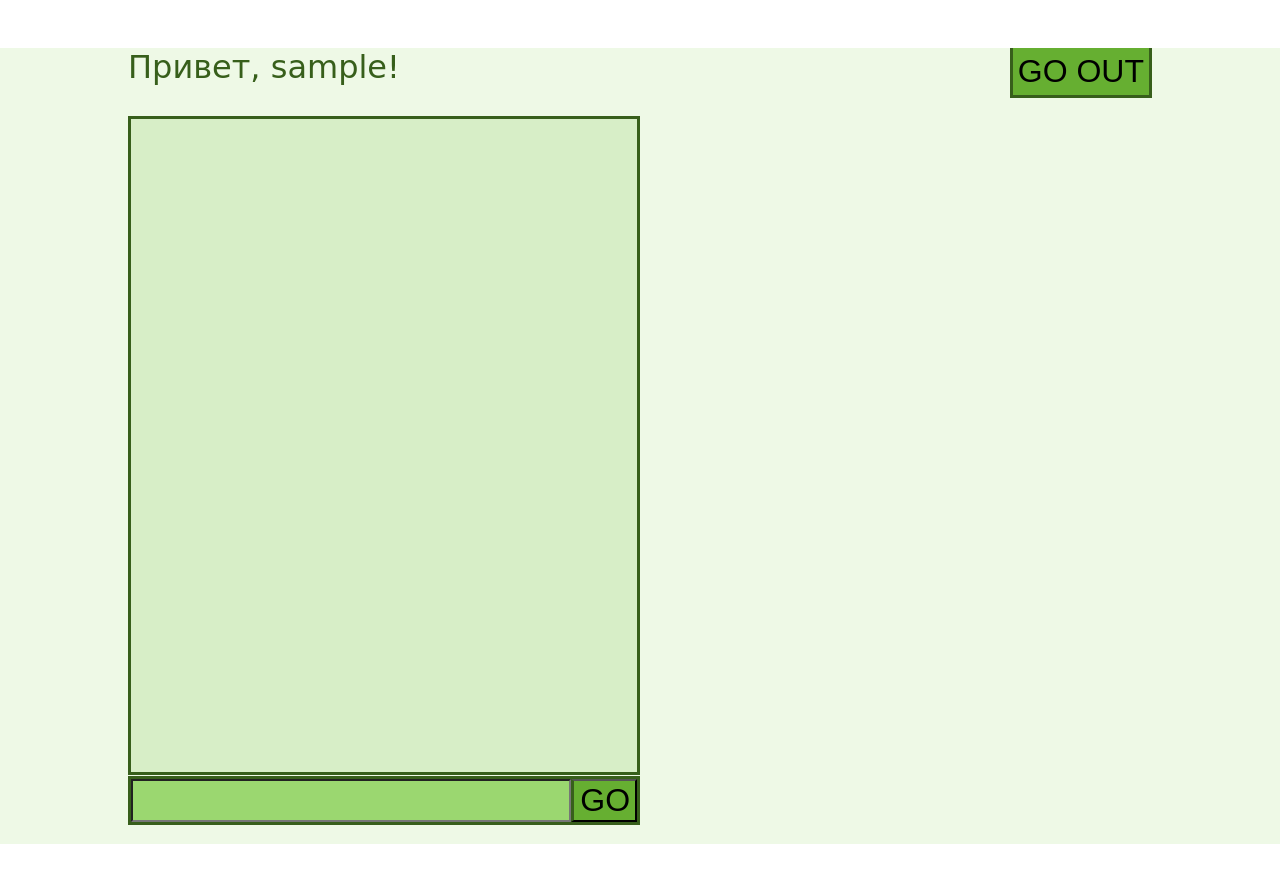
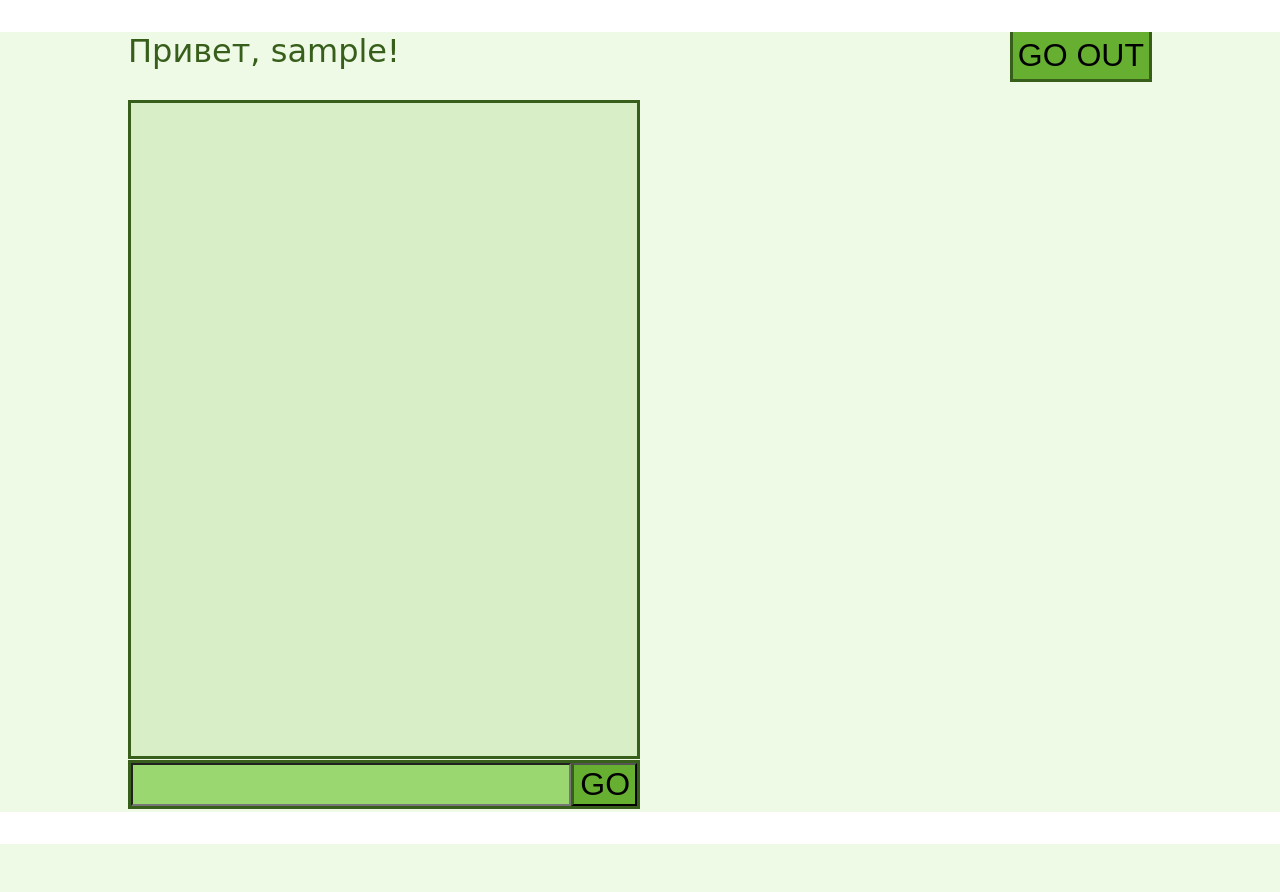
Before and after one commit to PabloTheSalad/lowchat, a Django app: page /chat/ in a window 1280 px wide. After the commit the page ends 844 px from the top, so only its background shows below. Run offline with Django 3.2, Linux system fonts and the light colour scheme; the visitor is signed in with stand-in values (Sample User, id 1); data that the repository does not hold is empty; some libraries are stand-ins or nearby versions.

Commit message:
Margin-frame fix

```diff
--- a/chat/static/chat/css/chat.css
+++ b/chat/static/chat/css/chat.css
@@ -8,12 +8,12 @@ body {
 }
 .container-wrapper {
   background: #EEF9E6;
-  margin: 3rem 0;
+  margin: 2rem 0;
 }
 .container {
   margin: auto;
   width: 80%;
-  padding-bottom: 3rem;
+  padding-bottom: 2rem;
 }
 .user-hi {
   color: #375F1B;
```
